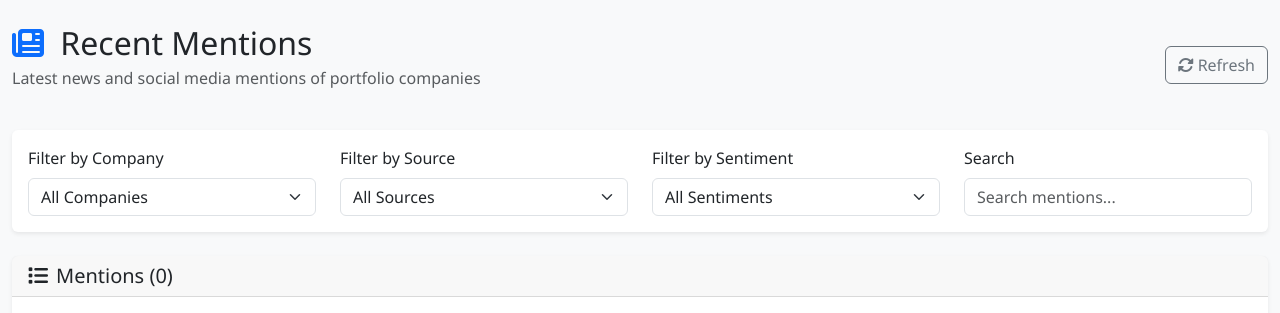
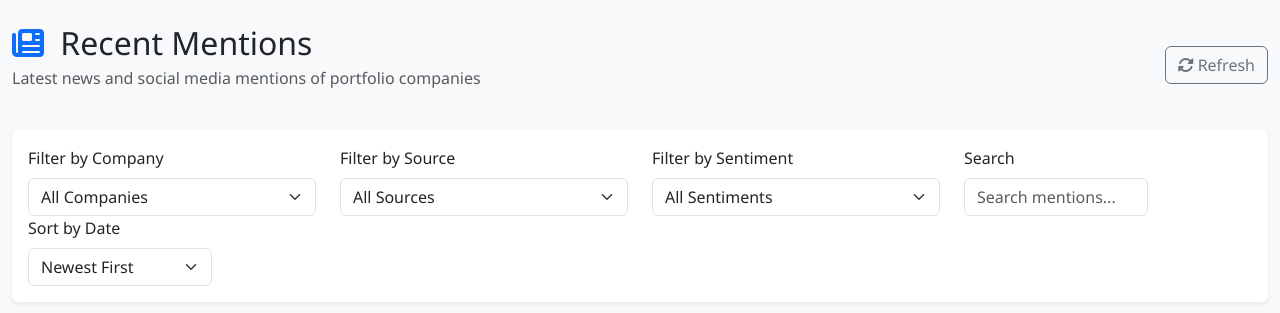
Before and after one commit to 0xpinara/company-tracker, a Flask app: page /mentions in a window 1280 px wide. Shown: the part 56-369 px from the top of the page. Run offline with Flask 3, Linux system fonts and the light colour scheme; data that the repository does not hold is empty.

Commit message:
Add date sorting functionality to mentions

```diff
--- a/app.py
+++ b/app.py
@@ -107,7 +107,7 @@ def api_mentions():
     """API endpoint for recent mentions"""
     conn = get_db_connection()
     mentions = conn.execute(
-        'SELECT * FROM mentions ORDER BY created_at DESC LIMIT 50'
+        'SELECT * FROM mentions ORDER BY published_date DESC, created_at DESC LIMIT 50'
     ).fetchall()
     conn.close()
     return jsonify([dict(row) for row in mentions])
@@ -155,7 +155,7 @@ def mentions():
     """Recent mentions page"""
     conn = get_db_connection()
     mentions = conn.execute(
-        'SELECT * FROM mentions ORDER BY created_at DESC LIMIT 100'
+        'SELECT * FROM mentions ORDER BY published_date DESC, created_at DESC LIMIT 100'
     ).fetchall()
     conn.close()
     return render_template('mentions.html', mentions=[dict(row) for row in mentions])
--- a/app_vercel.py
+++ b/app_vercel.py
@@ -142,7 +142,7 @@ def get_recent_mentions(limit=100):
                 SELECT company_name, title, content, url, source,
                        published_date, sentiment_score, created_at
                 FROM mentions
-                ORDER BY created_at DESC
+                ORDER BY published_date DESC, created_at DESC
                 LIMIT ?
             """, (limit,))
 
--- a/templates/mentions.html
+++ b/templates/mentions.html
@@ -55,9 +55,16 @@
                             <option value="negative">Negative</option>
                         </select>
                     </div>
-                    <div class="col-md-3">
+                    <div class="col-md-2">
                         <label for="searchFilter" class="form-label">Search</label>
                         <input type="text" class="form-control" id="searchFilter" placeholder="Search mentions..." onkeyup="filterMentions()">
+                    </div>
+                    <div class="col-md-2">
+                        <label for="sortFilter" class="form-label">Sort by Date</label>
+                        <select class="form-select" id="sortFilter" onchange="sortMentions()">
+                            <option value="newest">Newest First</option>
+                            <option value="oldest">Oldest First</option>
+                        </select>
                     </div>
                 </div>
             </div>
@@ -94,7 +101,8 @@
                                 data-source="{{ mention.source }}"
                                 data-sentiment="{{ mention.sentiment_score }}"
                                 data-title="{{ mention.title | lower }}"
-                                data-content="{{ mention.content | lower }}">
+                                data-content="{{ mention.content | lower }}"
+                                data-date="{{ mention.published_date or mention.created_at }}">
                                 <td>
                                     <span class="badge bg-primary">{{ mention.company_name }}</span>
                                 </td>
@@ -202,6 +210,30 @@ function filterMentions() {
     document.getElementById('mentionCount').textContent = visibleCount;
 }
 
+function sortMentions() {
+    const sortValue = document.getElementById('sortFilter').value;
+    const tbody = document.querySelector('#mentionsTable tbody');
+    const rows = Array.from(tbody.querySelectorAll('.mention-row'));
+
+    rows.sort((a, b) => {
+        const dateA = new Date(a.dataset.date);
+        const dateB = new Date(b.dataset.date);
+
+        if (sortValue === 'oldest') {
+            return dateA - dateB;
+        } else {
+            return dateB - dateA;
+        }
+    });
+
+    // Clear tbody and append sorted rows
+    tbody.innerHTML = '';
+    rows.forEach(row => tbody.appendChild(row));
+
+    // Reapply filters after sorting
+    filterMentions();
+}
+
 function refreshData() {
     location.reload();
 }
```
Also changed, not shown: 2 other files.
